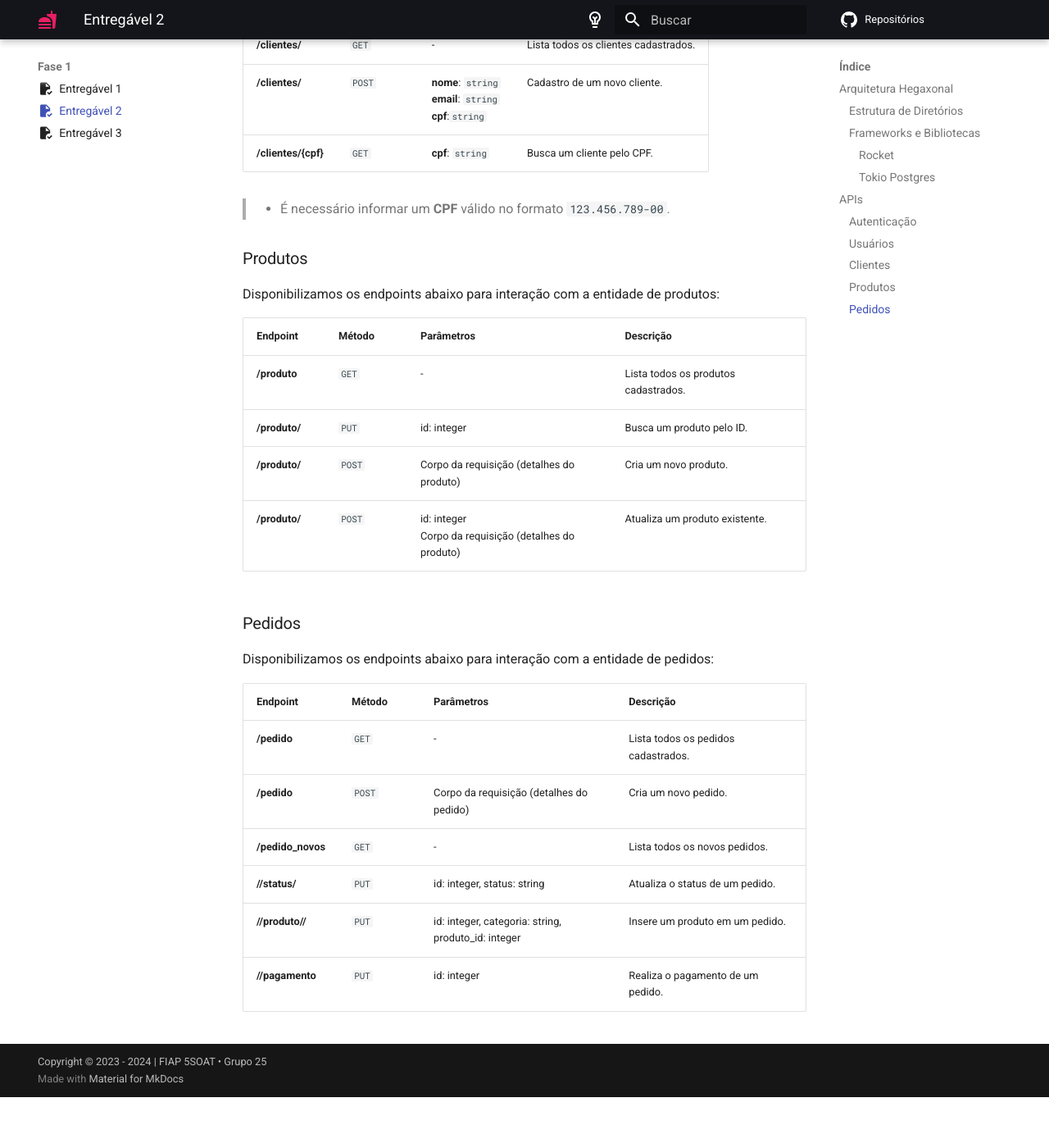
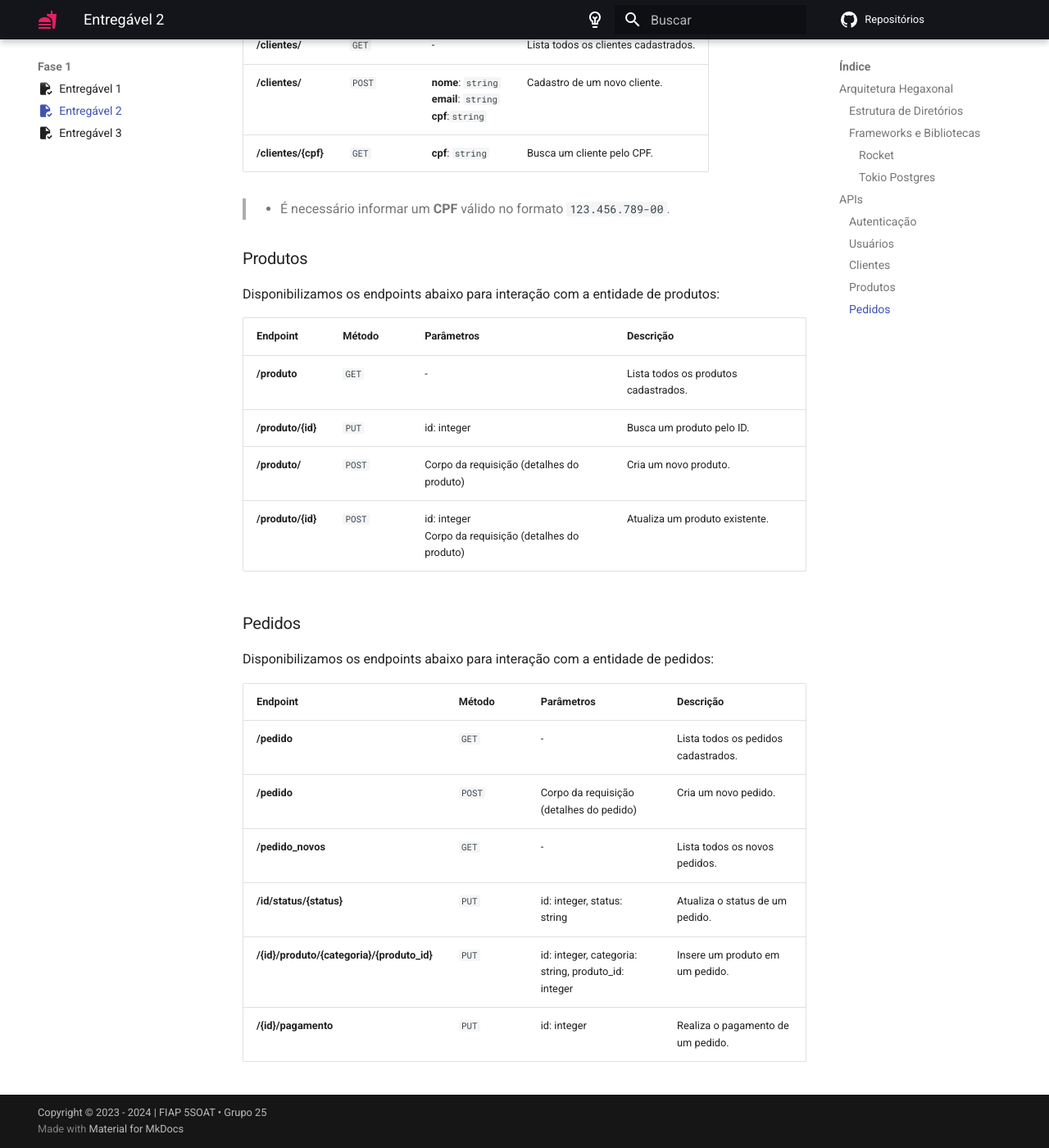
Before and after one commit to postech-5soat-grupo-25/postech-5soat-grupo-25.github.io, an MkDocs documentation site: the page built from docs/fase_1/entregavel_2.md, in a window 1280 px wide and 1400 px high, scrolled down 4995 px. Shown: the whole window at 82% size. Built offline with MkDocs 1.6.1 and Material for MkDocs 9.7.7, drawn with Linux system fonts in a browser that asks for light colours; before the commit the page ends 6333 px from its top, so only the background shows below that.

Commit message:
updating typo

```diff
--- a/docs/fase_1/entregavel_2.md
+++ b/docs/fase_1/entregavel_2.md
@@ -144,9 +144,9 @@ Disponibilizamos os endpoints abaixo para interação com a entidade de produtos
 | Endpoint                | Método | Parâmetros                                  | Descrição                                      |
 | ----------------------- | ------ | ------------------------------------------- | ---------------------------------------------- |
 | **/produto**              | `GET`  | -                                           | Lista todos os produtos cadastrados.           |
-| **/produto/<id>**   | `PUT`  | id: integer                             | Busca um produto pelo ID.                      |
+| **/produto/{id}**   | `PUT`  | id: integer                             | Busca um produto pelo ID.                      |
 | **/produto/**             | `POST` | Corpo da requisição (detalhes do produto)   | Cria um novo produto.                          |
-| **/produto/<id>**   | `POST` | id: integer<br>Corpo da requisição (detalhes do produto) | Atualiza um produto existente.                 |
+| **/produto/{id}**   | `POST` | id: integer<br>Corpo da requisição (detalhes do produto) | Atualiza um produto existente.                 |
 
 ### Pedidos
 
@@ -157,6 +157,6 @@ Disponibilizamos os endpoints abaixo para interação com a entidade de pedidos:
 | **/pedido**                       | `GET`  | -                                           | Lista todos os pedidos cadastrados.            |
 | **/pedido**                       | `POST` | Corpo da requisição (detalhes do pedido)    | Cria um novo pedido.                           |
 | **/pedido_novos**                 | `GET`  | -                                           | Lista todos os novos pedidos.                  |
-| **/<id>/status/<status>**         | `PUT`  | id: integer, status: string         | Atualiza o status de um pedido.                |
-| **/<id>/produto/<categoria>/<produto_id>** | `PUT`  | id: integer, categoria: string, produto_id: integer | Insere um produto em um pedido.                |
-| **/<id>/pagamento**               | `PUT`  | id: integer                             | Realiza o pagamento de um pedido.              |
+| **/id/status/{status}**         | `PUT`  | id: integer, status: string         | Atualiza o status de um pedido.                |
+| **/{id}/produto/{categoria}/{produto_id}** | `PUT`  | id: integer, categoria: string, produto_id: integer | Insere um produto em um pedido.                |
+| **/{id}/pagamento**               | `PUT`  | id: integer                             | Realiza o pagamento de um pedido.              |
```
